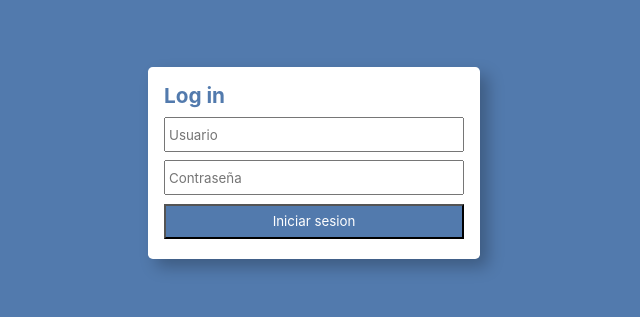
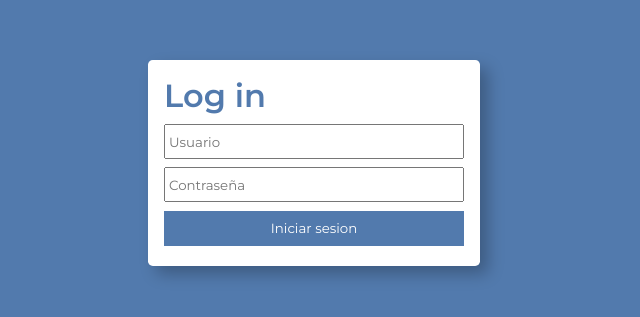
Before and after one commit to Grupo-de-Estudio/weather-app, a React (Create React App) app: page / in a window 1280 px wide. Shown: the part 237-554 px from the top of the page, without its empty margins (326-966 px from the left). Built offline with nearby package versions, Linux system fonts and the light colour scheme.

Commit message:
se cambio el tipo de fuente a monserrat, se creo el componente App y se quito el borde del boton de inicio de sesi'on

```diff
--- /dev/null
+++ b/src/App.js
@@ -0,0 +1,11 @@
+import React from 'react'
+import { LoginScreen } from './pages/LoginScreen'
+
+export const App = () => {
+    return (
+        <>
+            <LoginScreen />
+
+        </>
+    )
+}
--- a/src/index.js
+++ b/src/index.js
@@ -1,7 +1,7 @@
 import React from 'react';
 import ReactDOM from 'react-dom';
-import { LoginScreen } from './pages/LoginScreen';
+import { App } from './App';
 import './scss/main.scss';
 
 
-ReactDOM.render(<LoginScreen />, document.getElementById('root'))
+ReactDOM.render(<App />, document.getElementById('root'));
--- a/src/pages/LoginScreen.jsx
+++ b/src/pages/LoginScreen.jsx
@@ -4,7 +4,7 @@ export const LoginScreen = () => {
     return (
         <div className='login_content'>
             <div>
-                <h5>Log in</h5>
+                <h1>Log in</h1>
                 <form className='form_login' action="">
                     <input className='input_login' type="text" name='usuaruio' placeholder='Usuario'/>
                     <input className='input_login' type="password" name='password' placeholder='Contraseña'/>
--- a/src/scss/main.scss
+++ b/src/scss/main.scss
@@ -1,3 +1,4 @@
+@import url('https://fonts.googleapis.com/css2?family=Montserrat:wght@400;600&display=swap');
 
 //colors
 $primary: #527AAD;
@@ -5,7 +6,7 @@ $light-white: #ffffff;
 
 *{
     margin: 0;
-    font-family: -apple-system, BlinkMacSystemFont, 'Segoe UI', Roboto, Oxygen, Ubuntu, Cantarell, 'Open Sans', 'Helvetica Neue', sans-serif;
+    font-family: 'Montserrat', sans-serif;
 }
 
 
@@ -22,11 +23,11 @@ $light-white: #ffffff;
 .login_content div{
     background-color: #ffffff;
     color: $primary;
-    font-size: 25px;
     padding: 16px;
     box-shadow: 8px 8px 16px rgba(0, 0, 0, 0.25);
     border-radius: 0.3rem;
 }
+
 
 .form_login{
     flex-direction: column;
@@ -49,4 +50,5 @@ $light-white: #ffffff;
     height: 35px;
     background-color: $primary;
     color: white;
+    border: none;
 }
```
